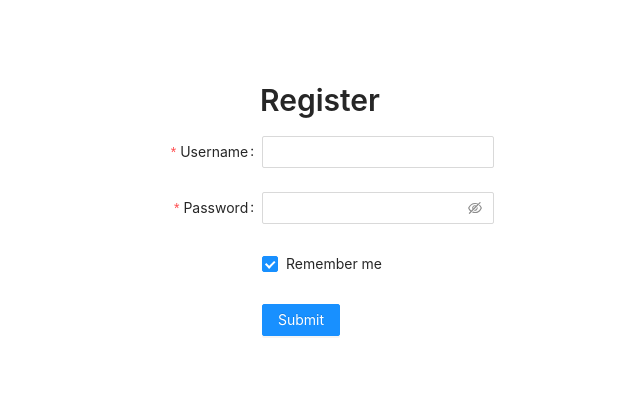
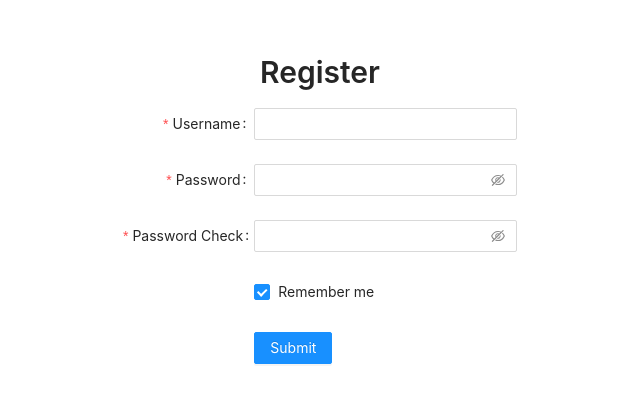
Before and after one commit to sadiqsada/pokeUnbox, a React (Create React App) app: page /register in a window 1280 px wide. Shown: the part 180-582 px from the top of the page, without its empty margins (320-960 px from the left). Built offline with nearby package versions, Linux system fonts and the light colour scheme; no server answers.

Commit message:
client side auth done

```diff
--- a/src/App.js
+++ b/src/App.js
@@ -34,12 +34,12 @@ function App() {
         const userRes = await Axios.get('http://localhost:5000/users/', {
           headers: { 'x-auth-token': token },
         });
+
+        setUserData({
+          token,
+          user: userRes.data,
+        });
       }
-
-      setUserData({
-        token,
-        user: userRes.data,
-      });
     };
 
     checkLoggedIn();
--- a/src/components/Login.js
+++ b/src/components/Login.js
@@ -1,6 +1,8 @@
-import React from 'react';
+import React, { useState, useContext } from 'react';
 import { Form, Input, Button, Checkbox, Typography, Row } from 'antd';
-
+import { useHistory } from 'react-router-dom';
+import Axios from 'axios';
+import UserContext from '../context/UserContext';
 const { Title } = Typography;
 
 const layout = {
@@ -19,12 +21,32 @@ const tailLayout = {
 };
 
 function Login() {
-  const onFinish = (values) => {
-    console.log('Success:', values);
+  const [email, setEmail] = useState('');
+  const [password, setPassword] = useState('');
+
+  const history = useHistory();
+
+  const { setUserData } = useContext(UserContext);
+
+  const handleEmail = (e) => {
+    setEmail(e.target.value);
   };
 
-  const onFinishFailed = (errorInfo) => {
-    console.log('Failed:', errorInfo);
+  const handlePassword = (e) => {
+    setPassword(e.target.value);
+  };
+
+  const handleSubmit = async () => {
+    const loginRes = await Axios.post('http://localhost:5000/users/login', {
+      email,
+      password,
+    });
+    setUserData({
+      token: loginRes.data.token,
+      user: loginRes.data.user,
+    });
+    localStorage.setItem('auth-token', loginRes.data.token);
+    history.push('/generate');
   };
 
   return (
@@ -40,8 +62,6 @@ function Login() {
         initialValues={{
           remember: true,
         }}
-        onFinish={onFinish}
-        onFinishFailed={onFinishFailed}
       >
         <Typography style={{ textAlign: 'center' }}>
           <Title level={2}>Login</Title>
@@ -49,6 +69,8 @@ function Login() {
         <Form.Item
           label='Username'
           name='username'
+          value={email}
+          onChange={handleEmail}
           rules={[
             {
               required: true,
@@ -62,6 +84,8 @@ function Login() {
         <Form.Item
           label='Password'
           name='password'
+          value={password}
+          onChange={handlePassword}
           rules={[
             {
               required: true,
@@ -77,7 +101,7 @@ function Login() {
         </Form.Item>
 
         <Form.Item {...tailLayout}>
-          <Button type='primary' htmlType='submit'>
+          <Button type='primary' onClick={handleSubmit}>
             Submit
           </Button>
         </Form.Item>
--- a/src/components/Register.js
+++ b/src/components/Register.js
@@ -1,5 +1,8 @@
-import React from 'react';
+import React, { useState, useContext } from 'react';
+import { useHistory } from 'react-router-dom';
 import { Form, Input, Button, Checkbox, Typography, Row } from 'antd';
+import UserContext from '../context/UserContext';
+import Axios from 'axios';
 
 const { Title } = Typography;
 
@@ -19,12 +22,39 @@ const tailLayout = {
 };
 
 function Register() {
-  const onFinish = (values) => {
-    console.log('Success:', values);
+  const [email, setEmail] = useState('');
+  const [password, setPassword] = useState('');
+  const [passwordCheck, setPasswordCheck] = useState('');
+
+  const history = useHistory();
+
+  const { setUserData } = useContext(UserContext);
+
+  const handleEmail = (e) => {
+    setEmail(e.target.value);
   };
 
-  const onFinishFailed = (errorInfo) => {
-    console.log('Failed:', errorInfo);
+  const handlePassword = (e) => {
+    setPassword(e.target.value);
+  };
+
+  const handlePasswordCheck = (e) => {
+    setPasswordCheck(e.target.value);
+  };
+
+  const handleSubmit = async () => {
+    const newUser = { email, password, passwordCheck };
+    await Axios.post('http://localhost:5000/users/register', newUser);
+    const loginRes = await Axios.post('http://localhost:5000/users/login', {
+      email,
+      password,
+    });
+    setUserData({
+      token: loginRes.data.token,
+      user: loginRes.data.user,
+    });
+    localStorage.setItem('auth-token', loginRes.data.token);
+    history.push('/generate');
   };
 
   return (
@@ -40,8 +70,6 @@ function Register() {
         initialValues={{
           remember: true,
         }}
-        onFinish={onFinish}
-        onFinishFailed={onFinishFailed}
       >
         <Typography style={{ textAlign: 'center' }}>
           <Title level={2}>Register</Title>
@@ -49,6 +77,8 @@ function Register() {
         <Form.Item
           label='Username'
           name='username'
+          value={email}
+          onChange={handleEmail}
           rules={[
             {
               required: true,
@@ -62,6 +92,8 @@ function Register() {
         <Form.Item
           label='Password'
           name='password'
+          value={password}
+          onChange={handlePassword}
           rules={[
             {
               required: true,
@@ -72,12 +104,26 @@ function Register() {
           <Input.Password />
         </Form.Item>
 
+        <Form.Item
+          label='Password Check'
+          name='passwordCheck'
+          value={passwordCheck}
+          onChange={handlePasswordCheck}
+          rules={[
+            {
+              required: true,
+              message: 'Please input your password!',
+            },
+          ]}
+        >
+          <Input.Password />
+        </Form.Item>
         <Form.Item {...tailLayout} name='remember' valuePropName='checked'>
           <Checkbox>Remember me</Checkbox>
         </Form.Item>
 
         <Form.Item {...tailLayout}>
-          <Button type='primary' htmlType='submit'>
+          <Button type='primary' onClick={handleSubmit}>
             Submit
           </Button>
         </Form.Item>
```
Also changed, not shown: 2 other files (tests, documents, lock files or other folders).
